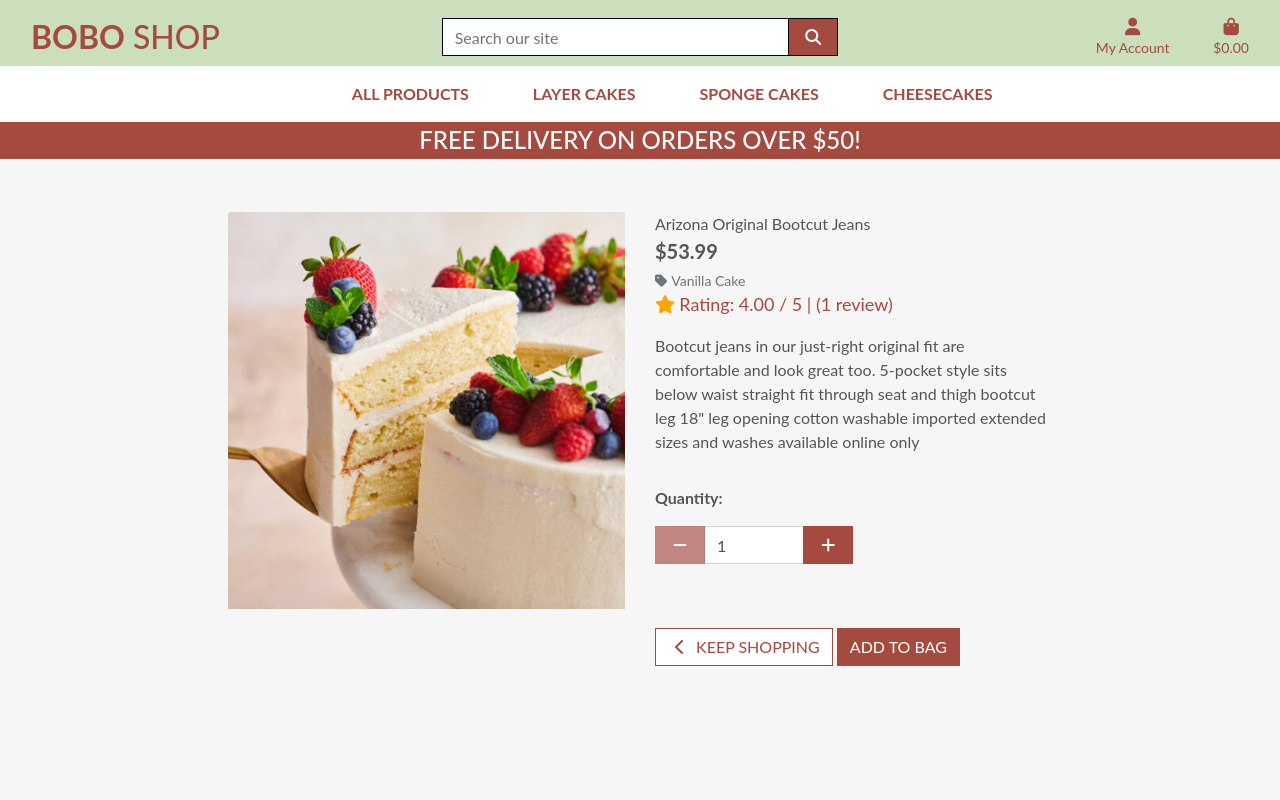
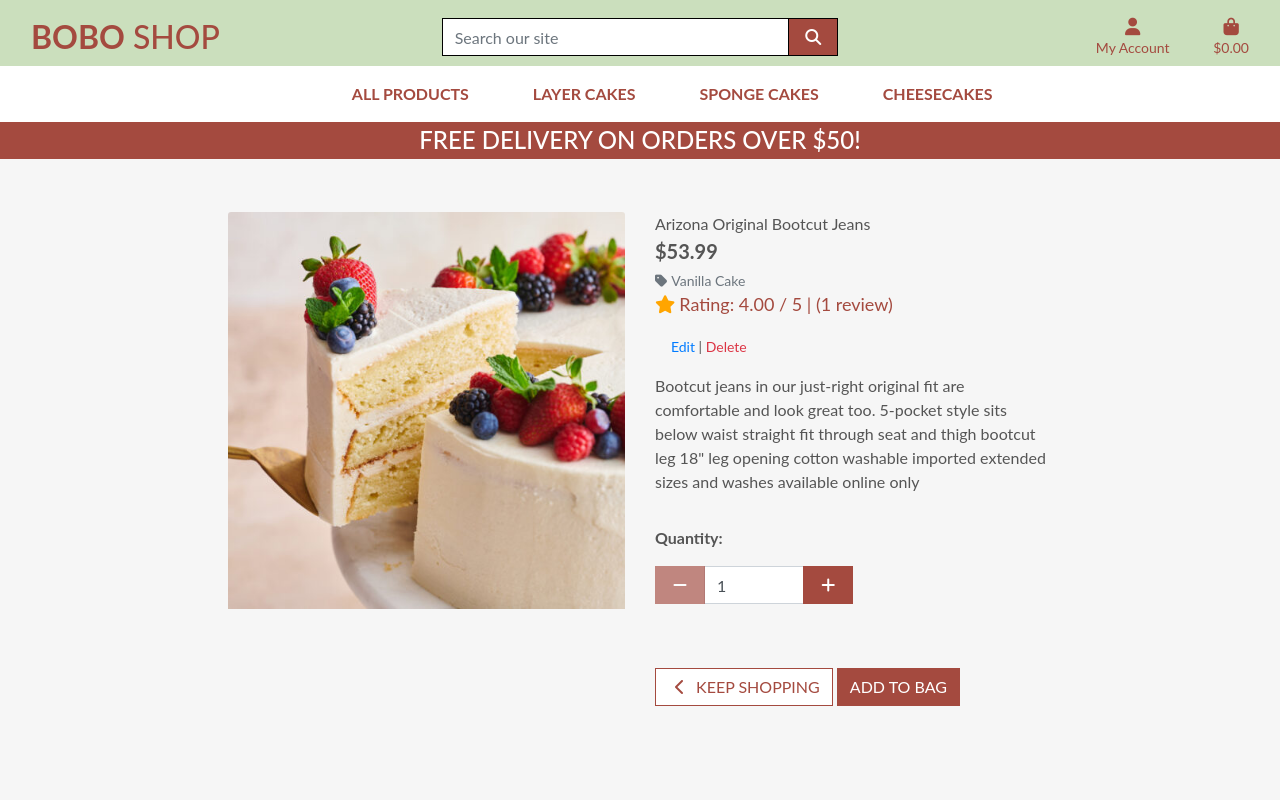
Before and after one commit to mariusmilitaru32/boboshop, a Django app: page /products/1/ in a window 1280 px wide. Run offline with Django 5.2, Linux system fonts and the light colour scheme; data comes from the database, SQL or seed files in the repository; tables that the repository leaves empty hold one stand-in row (values such as "Sample post"); some libraries are stand-ins or nearby versions.

Commit message:
Added links to edit/remove product with modal for confirmation

```diff
--- a/products/templates/products/product_detail.html
+++ b/products/templates/products/product_detail.html
@@ -46,6 +46,37 @@
                         {% else %}
                         <small class="text-muted">No reviews available for this product.</small>
                     {% endif %}
+
+
+
+                    <div class="mt-3 text-left">
+                        <small class="ml-3">
+                            <a href="{% url 'edit_product' product.id %}">Edit</a> |
+                            <a class="text-danger" href="#" data-toggle="modal" data-target="#deleteModal{{ product.id }}">Delete</a>
+                        </small>
+                        </div>
+
+                        <!-- Delete Confirmation Modal -->
+                        <div class="modal fade" id="deleteModal{{ product.id }}" tabindex="-1" role="dialog" aria-labelledby="deleteModalLabel{{ product.id }}" aria-hidden="true">
+                        <div class="modal-dialog" role="document">
+                            <div class="modal-content">
+                            <div class="modal-header">
+                                <h5 class="modal-title" id="deleteModalLabel{{ product.id }}">Confirm Deletion</h5>
+                                <button type="button" class="close" data-dismiss="modal" aria-label="Close">
+                                <span aria-hidden="true">&times;</span>
+                                </button>
+                            </div>
+                            <div class="modal-body">
+                                Are you sure you want to delete this product?
+                            </div>
+                            <div class="modal-footer">
+                                <button type="button" class="btn btn-secondary" data-dismiss="modal">Cancel</button>
+                                <a href="{% url 'delete_product' product.id %}" class="btn btn-danger">Delete</a>
+                            </div>
+                            </div>
+                        </div>
+                    </div>
+
                     <p class="mt-3">{{ product.description }}</p>
                     <form class="form" action="{% url 'add_to_bag' product.id %}" method="POST">
                         {% csrf_token %}
--- a/products/urls.py
+++ b/products/urls.py
@@ -7,5 +7,6 @@ urlpatterns = [
     path('<int:product_id>/', views.product_detail, name='product_detail'),
     path('add/', views.add_product, name='add_product'),
     path('edit/<int:product_id>/', views.edit_product, name='edit_product'),
+    path('delete/<int:product_id>/', views.delete_product, name='delete_product'),
 
 ]
--- a/products/views.py
+++ b/products/views.py
@@ -142,3 +142,15 @@ def edit_product(request, product_id):
     }
 
     return render(request, template, context)
+
+@login_required
+def delete_product(request, product_id):
+    """ Delete a product from the store """
+    if not request.user.is_superuser:
+        messages.error(request, 'Sorry, only store owners can do that.')
+        return redirect(reverse('home'))
+
+    product = get_object_or_404(Product, pk=product_id)
+    product.delete()
+    messages.success(request, 'Product deleted!')
+    return redirect(reverse('products'))
```
Also changed, not shown: products/templates/products/products.html (+66 -18 lines).
